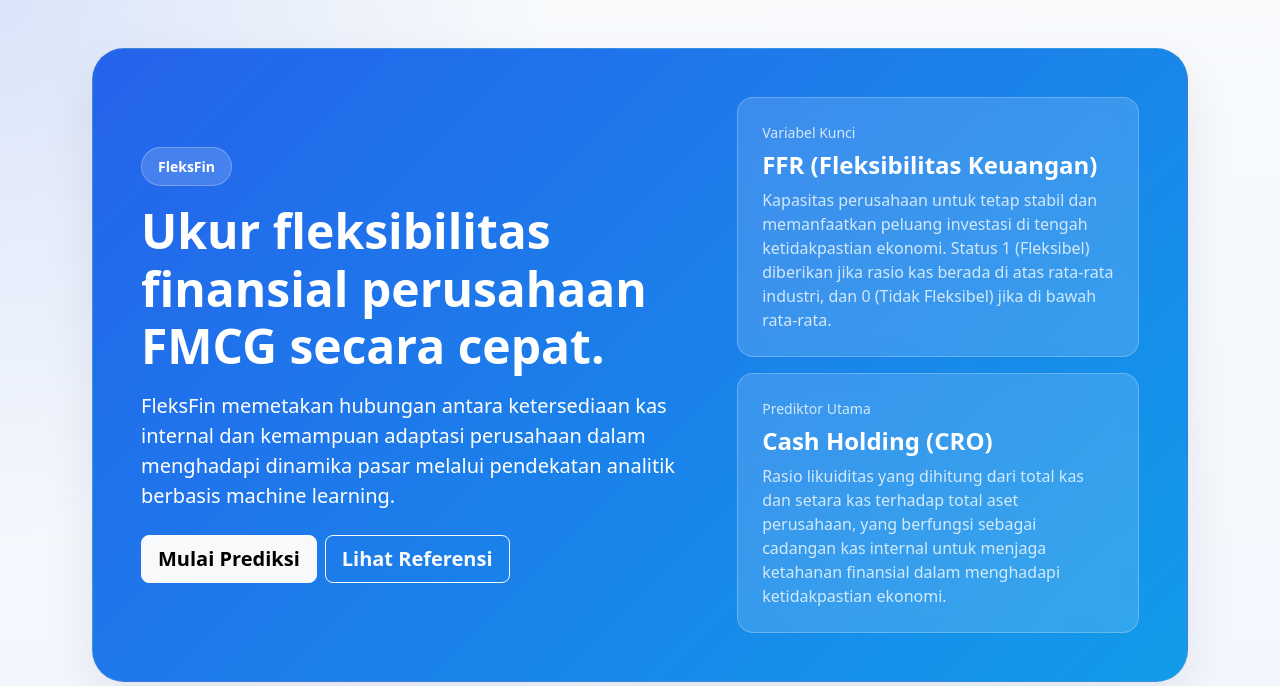
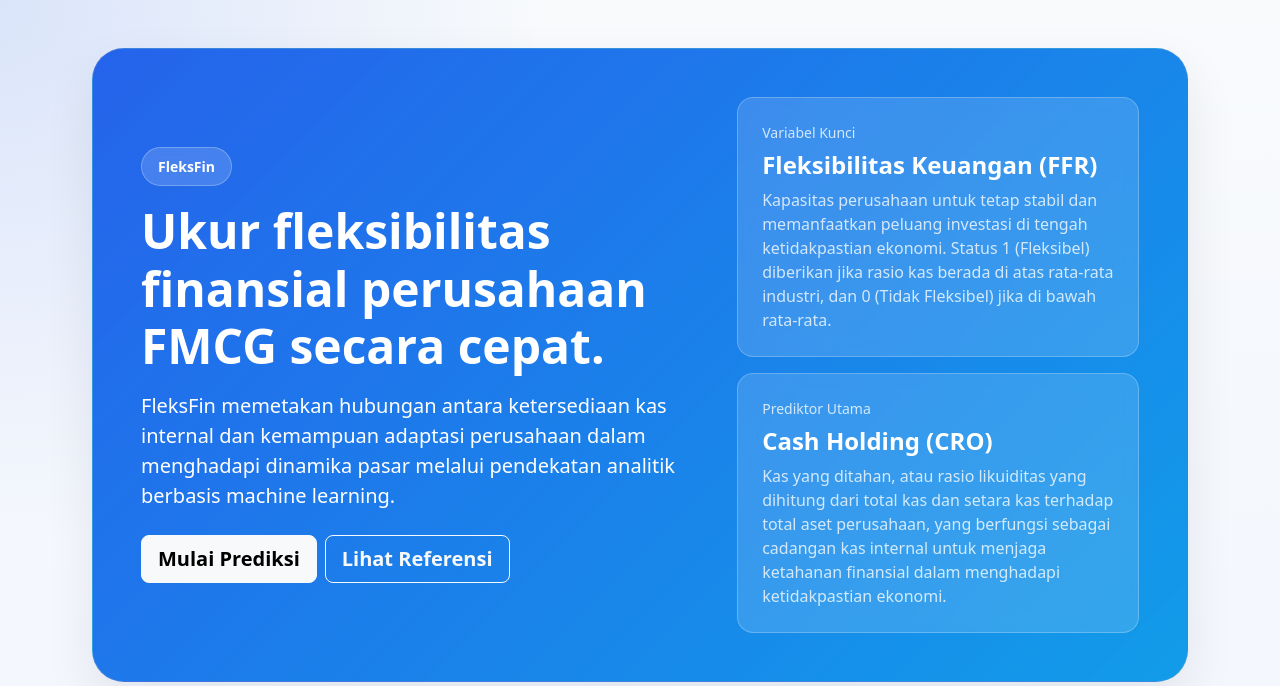
Before and after one commit to Otniel113/FinanceManagement, a Flask app: page / in a window 1280 px wide. Shown: the top 686 px of the page. Run offline with Flask 3, Linux system fonts and the light colour scheme.

Commit message:
docs: Menambah link deployment, fix(FleksFin): Update deskripsi variabel

```diff
--- a/FleksFin/templates/index.html
+++ b/FleksFin/templates/index.html
@@ -44,7 +44,7 @@
                             <div class="col-12">
                                 <div class="metric-card rounded-4 p-4">
                                     <div class="small text-muted-soft mb-2">Variabel Kunci</div>
-                                    <h2 class="h4 fw-bold mb-2">FFR (Fleksibilitas Keuangan)</h2>
+                                    <h2 class="h4 fw-bold mb-2">Fleksibilitas Keuangan (FFR)</h2>
                                     <p class="mb-0 text-muted-soft">
                                         Kapasitas perusahaan untuk tetap stabil dan memanfaatkan peluang investasi di tengah ketidakpastian ekonomi.
                                         Status 1 (Fleksibel) diberikan jika rasio kas berada di atas rata-rata industri, dan 0 (Tidak Fleksibel) jika di bawah rata-rata.
@@ -57,7 +57,7 @@
                                     <div class="small text-muted-soft mb-2">Prediktor Utama</div>
                                     <h2 class="h4 fw-bold mb-2">Cash Holding (CRO)</h2>
                                     <p class="mb-0 text-muted-soft">
-                                        Rasio likuiditas yang dihitung dari total kas dan setara kas terhadap total aset perusahaan,
+                                        Kas yang ditahan, atau rasio likuiditas yang dihitung dari total kas dan setara kas terhadap total aset perusahaan,
                                         yang berfungsi sebagai cadangan kas internal untuk menjaga ketahanan finansial dalam menghadapi ketidakpastian ekonomi.
                                     </p>
                                 </div>
```
Also changed, not shown: README.md.
